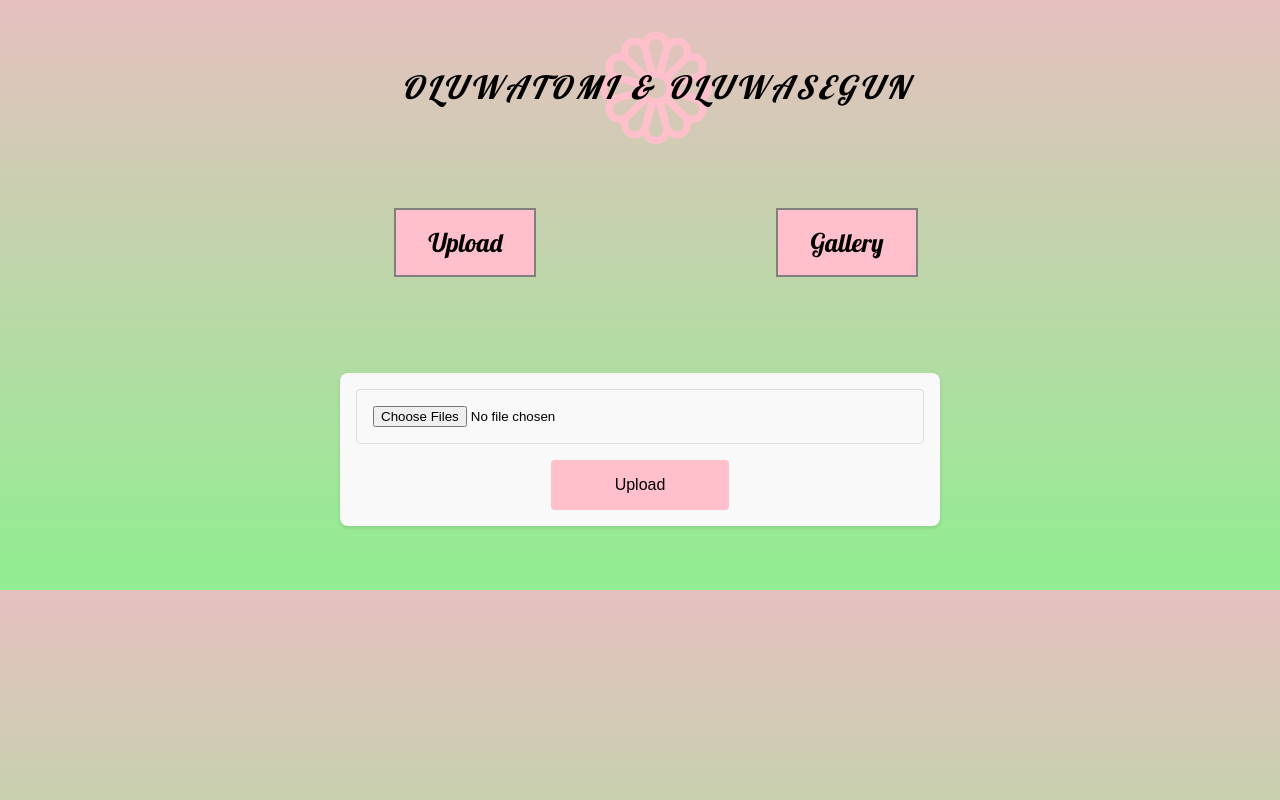
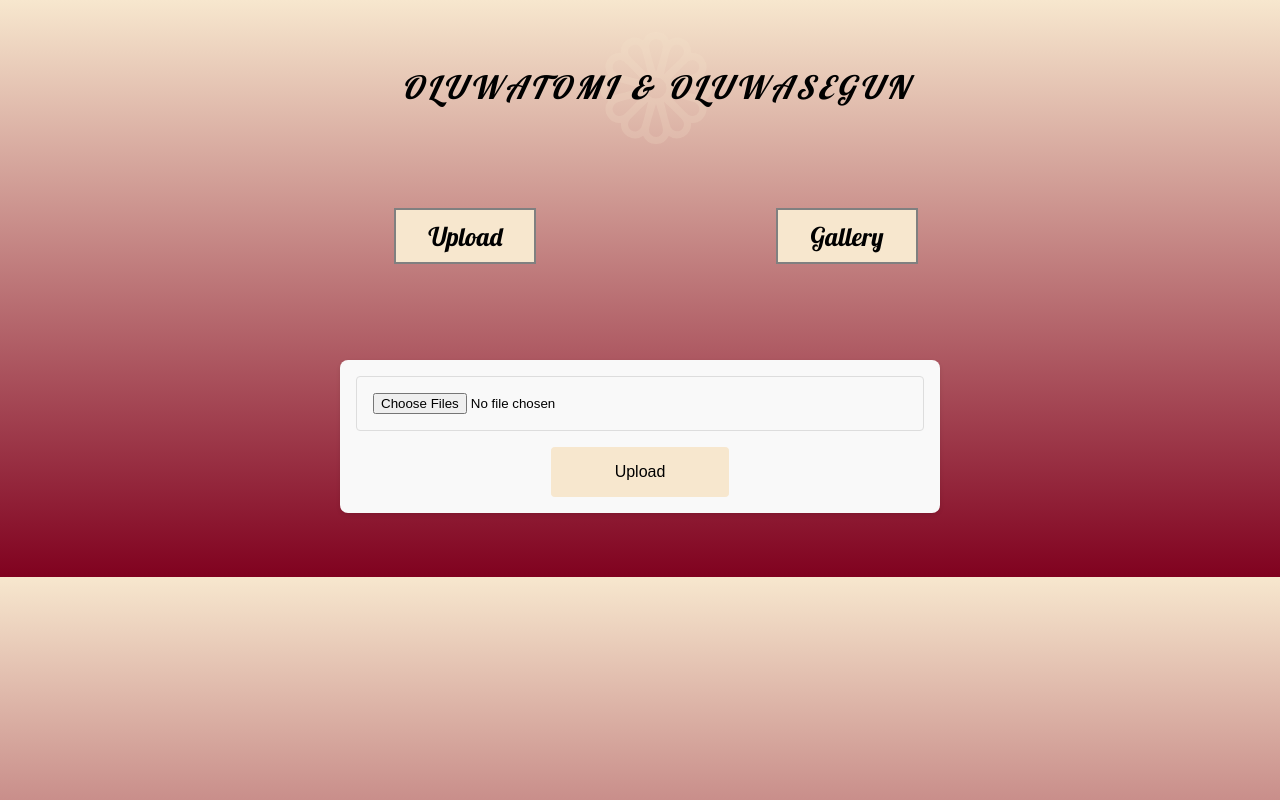
Before and after one commit to sageDeveloper12/seguntomi2024, a React (Vite) app: page /upload in a window 1280 px wide. Built offline with nearby package versions, Linux system fonts and the light colour scheme.

Commit message:
port updated

```diff
--- a/src/App.css
+++ b/src/App.css
@@ -15,9 +15,17 @@ ul, li {
 }
 
 body{
-  background: linear-gradient(to bottom, rgb(230, 192, 192),lightgreen);
+  background: linear-gradient(to bottom, #F7E7CE,#80011f);
   padding: 4rem;
   color:black;
+}
+
+button{
+  background-color: #F7E7CE;
+}
+
+button:hover{
+  background-color: #808000;
 }
 
 .header__container{
@@ -40,7 +48,8 @@ body{
 
 .header__wrapper .header__icon1{
   font-size: 7rem;
-  color:#ffc0cb;
+  color:#F7E7CE;
+  opacity: 0.2
 }
 
 
@@ -78,11 +87,15 @@ body{
 
 .nav__container ul li{
   list-style: none;
-  padding: 1rem 2rem;
-  background-color: pink;
+  padding: 0.6rem 2rem;
+  background-color: #F7E7CE;
   outline: none;
   border: 2px solid gray;
   font-size: 1.6rem;
+}
+
+.nav__container ul li:hover{
+  background-color: #808000;
 }
 
 .nav__container a {
@@ -125,7 +138,7 @@ body{
 }
 .text__container .icon{
   font-size: 4rem;
-  color:pink;
+  color:#F7E7CE;
   position: relative;
   bottom: 3rem;
 /*   left: 12rem; */
@@ -225,7 +238,7 @@ body{
 
   .text__container .icon{
     font-size: 4rem;
-    color:pink;
+    color:#F7E7CE;
     position: relative;
     top: 0.2rem;
   }
@@ -249,17 +262,32 @@ body{
     padding:1px;
 
   }
+  .gallery__container input,
+  .gallery__container .image__container button{
+    opacity: 0;
+  }
 }
 
 /* =====================File upload============== */
 
-/* Gallery and Upload pages styles */
+
 /* Gallery Page Styles */
 .gallery__container {
   display: flex;
+  flex-direction: column;
   flex-wrap: wrap;
   justify-content: center;
   padding: 0.5rem;
+}
+
+.gallery__container input{
+  margin-bottom: 1rem;
+  padding: 1rem;
+  border: 1px solid #ddd;
+  border-radius: 4px;
+  width: 100%;
+  max-width: 600px;
+  align-self: center;
 }
 
 .gallery__container img, .gallery__container video {
@@ -269,6 +297,24 @@ body{
   height: 400px;
   box-shadow: 0 4px 8px rgb(160, 84, 96);
 }
+
+.gallery__container .image__wrapper{
+  display: flex;
+}
+
+.gallery__container .image__container{
+  display: flex;
+  flex-direction: column;
+}
+
+.gallery__container .image__container button{
+  width: 200px;
+  padding: 0.6rem;
+  position: relative;
+  left: 6rem;
+}
+
+
 
 /* ================upload================= */
 .upload__container {
@@ -300,7 +346,7 @@ input[type="file"] {
   padding: 1rem 4rem;
   border: none;
   border-radius: 4px;
-  background-color:pink;
+  background-color:#F7E7CE;
   color: black;
   font-size: 1rem;
   cursor: pointer;
@@ -308,11 +354,11 @@ input[type="file"] {
 }
 
 .upload__btn:hover {
-  background-color: #0056b3; /* Darker shade on hover */
+  background-color: #808000;
 }
 
 .upload__btn:disabled {
-  background-color: #6c757d; /* Disabled button color */
+  background-color: #6c757d;
   cursor: not-allowed;
 }
 
--- a/src/components/Header.jsx
+++ b/src/components/Header.jsx
@@ -1,6 +1,56 @@
 import React from 'react'
 import { Link } from 'react-router-dom'
 import { BsFlower1 } from 'react-icons/bs'
+import {motion} from 'framer-motion'
+
+const titleVariant = {
+  hidden: {
+    y: '-100vw',
+    opacity: 0
+
+  },
+  visible:{
+    y:0,
+    opacity: 1,
+    transition: {
+    type: 'spring',
+    stiffness: 50,
+    delay: 0.5,
+  }
+  }
+}
+const navVariant1 = {
+  hidden: {
+    x: '-100vw',
+    opacity: 0
+
+  },
+  visible:{
+    x:0,
+    opacity: 1,
+    transition: {
+    type: 'spring',
+    stiffness: 50,
+    delay: 1,
+  }
+  }
+}
+const navVariant2 = {
+  hidden: {
+    x: '100vw',
+    opacity: 0
+
+  },
+  visible:{
+    x:0,
+    opacity: 1,
+    transition: {
+    type: 'spring',
+    stiffness: 50,
+    delay: 1,
+  }
+  }
+}
 
 const Header = () => {
   return (
@@ -8,12 +58,24 @@ const Header = () => {
       <div className="header__wrapper">
         <BsFlower1 className='header__icon1'/>
         <div className="text">
-          <h1>OLUWATOMI & OLUWASEGUN</h1>
+          <motion.h1
+          variants={titleVariant}
+          initial = 'hidden'
+          animate = 'visible'
+          >OLUWATOMI & OLUWASEGUN</motion.h1>
         </div>
         <div className="nav__container">
         <ul>
-          <li><Link to='/upload'>Upload</Link></li>
-          <li><Link to ='/gallery'>Gallery</Link></li>
+          <motion.li
+          variants={navVariant1}
+          initial = 'hidden'
+          animate = 'visible'
+          ><Link to='/upload'>Upload</Link></motion.li>
+          <motion.li
+          variants={navVariant2}
+          initial = 'hidden'
+          animate = 'visible'
+          ><Link to ='/gallery'>Gallery</Link></motion.li>
         </ul>
       </div>
       </div>
--- a/src/pages/Gallery.jsx
+++ b/src/pages/Gallery.jsx
@@ -1,17 +1,20 @@
-import React, { useState, useEffect } from "react";
+import React, { useState, useEffect } from 'react';
 
 const Gallery = () => {
   const [media, setMedia] = useState([]);
+  const [deletePassword, setDeletePassword] = useState('');
+  const [error, setError] = useState('');
+  const [success, setSuccess] = useState('');
 
   useEffect(() => {
     const fetchMedia = async () => {
       try {
-        const response = await fetch('http://localhost:5000/media');
+        const response = await fetch('https://event-backend-2-w4d0.onrender.com/media');
         if (!response.ok) {
           throw new Error(`HTTP error! Status: ${response.status}`);
         }
         const result = await response.json();
-        setMedia(result.files); // Assuming the response contains an array of file paths
+        setMedia(result.files);
       } catch (err) {
         console.error('Error fetching media:', err);
       }
@@ -20,25 +23,63 @@ const Gallery = () => {
     fetchMedia();
   }, []);
 
+  const handleDelete = async (filename) => {
+    try {
+      const response = await fetch(`https://event-backend-2-w4d0.onrender.com/${filename}`, {
+        method: 'DELETE',
+        headers: {
+          'Content-Type': 'application/json',
+        },
+        body: JSON.stringify({ password: deletePassword }),
+      });
+
+      if (!response.ok) {
+        throw new Error(`HTTP error! Status: ${response.status}`);
+      }
+
+      const result = await response.json();
+      setSuccess(result.message);
+      setError('');
+      setMedia(media.filter(file => file !== filename));
+    } catch (err) {
+      setError('Failed to delete file. Please check your password.');
+      setSuccess('');
+      console.error('Error deleting file:', err);
+    }
+  };
+
   return (
     <div className="gallery__container">
+      {error && <p style={{ color: 'red' }}>{error}</p>}
+      {success && <p style={{ color: 'green' }}>{success}</p>}
+      <input
+        type="password"
+        placeholder="Enter delete password"
+        value={deletePassword}
+        onChange={(e) => setDeletePassword(e.target.value)}
+      />
+      <div className='image__wrapper'>
       {media.length > 0 ? (
         media.map((file, index) => (
           <div className="image__container" key={index}>
             {file.endsWith('.mp4') ? (
               <video width="320" height="240" controls>
-                <source src={`http://localhost:5000/uploads/${file}`} type="video/mp4" />
+                <source src={`https://event-backend-2-w4d0.onrender.com/${file}`} type="video/mp4" />
                 Your browser does not support the video tag.
               </video>
             ) : (
-              <img src={`http://localhost:5000/uploads/${file}`} alt={`Uploaded media ${index}`} />
+              <img src={`https://event-backend-2-w4d0.onrender.com/${file}`} alt={`Uploaded media ${index}`} />
             )}
-          </div>
+            <button onClick={() => handleDelete(file)}>Delete</button>
+
+        </div>
+
         ))
       ) : (
         <p>No media found.</p>
       )}
     </div>
+    </div>
   );
 };
 
--- a/src/pages/Upload.jsx
+++ b/src/pages/Upload.jsx
@@ -17,7 +17,7 @@ const Upload = () => {
     Array.from(files).forEach(file => formData.append('files', file));
 
     try {
-      const response = await fetch('http://localhost:5000/upload', {
+      const response = await fetch('https://event-backend-2-w4d0.onrender.com', {
         method: 'POST',
         body: formData
       });
```
